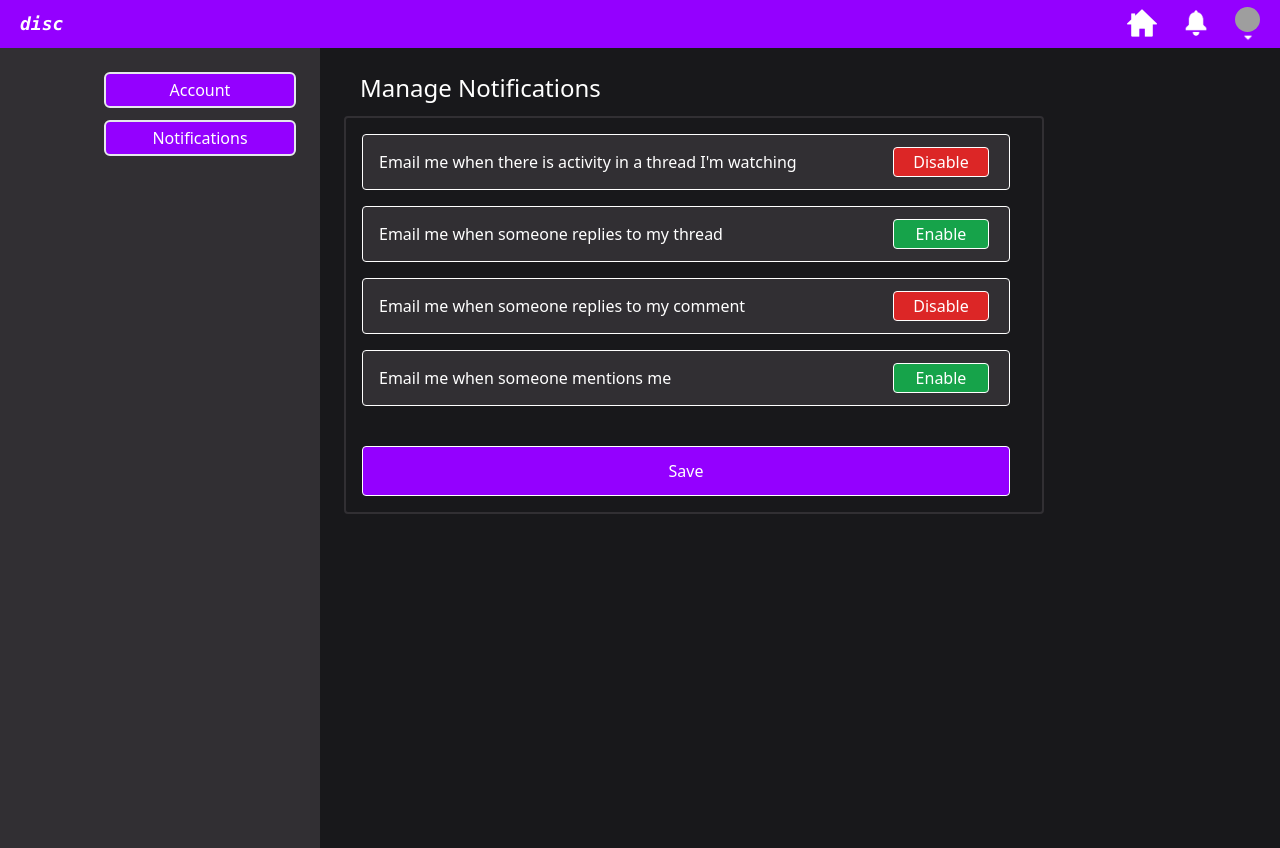
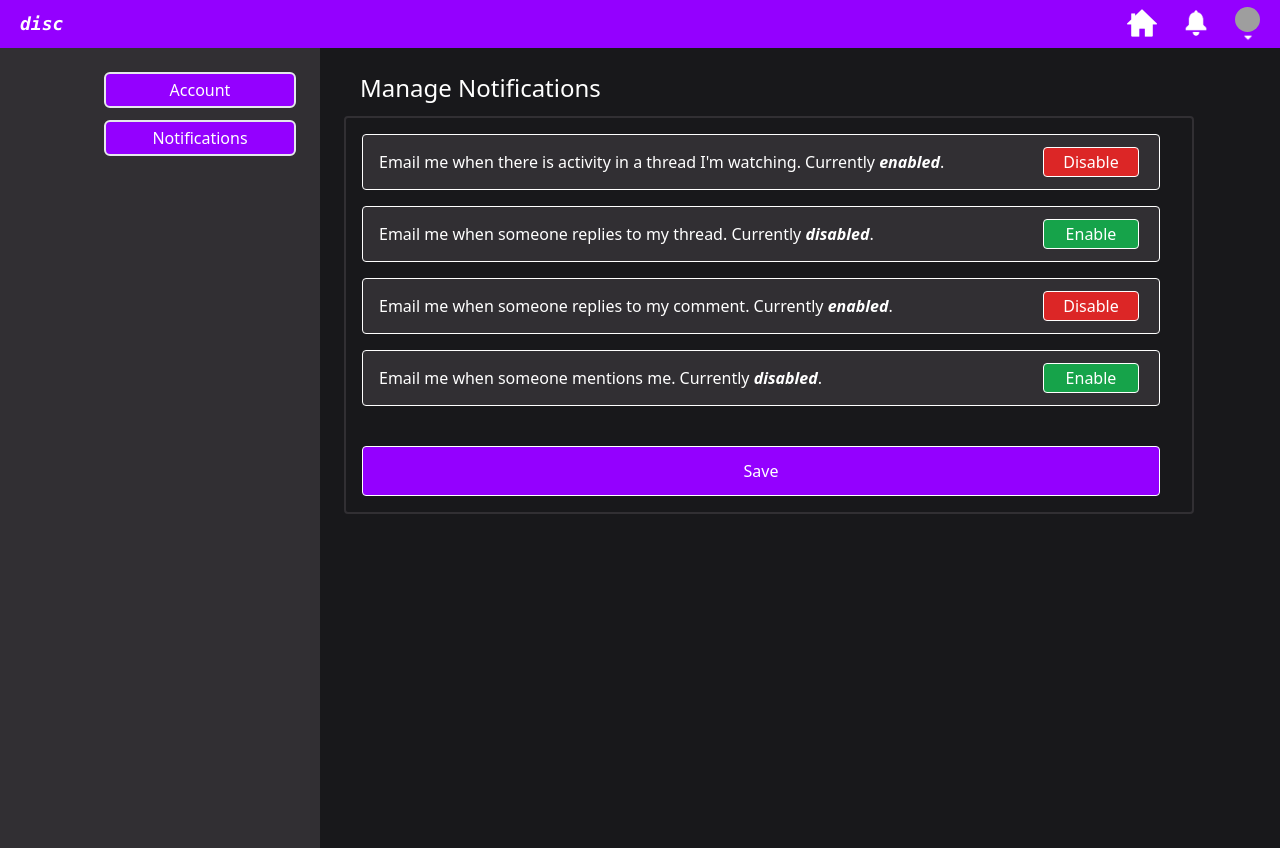
Before and after one commit to rjmags1/disc, a Next.js app: page /settings/notifications in a window 1280 px wide. Built offline with nearby package versions, Linux system fonts and the light colour scheme; grey boxes are pictures that could not be loaded.

Commit message:
improve ux by distinguishing between saved vs. toggled

```diff
--- a/components/settings/notifications/EmailSetting.js
+++ b/components/settings/notifications/EmailSetting.js
@@ -1,12 +1,12 @@
 import SettingToggler from './SettingToggler'
 
-function EmailSetting({ label, status, handleChange }) {
+function EmailSetting({ label, status, dStatus, handleChange }) {
     return (
         <div data-testid="notifications-setting-container"
             className="flex justify-between items-center border border-white
                 rounded bg-light-gray px-4 py-3 mb-4">
-            <h4>{ label }</h4>
-            <SettingToggler isOn={ status } handleClick={ handleChange } />
+            <h4>{ label }. Currently <em><strong>{ status ? "enabled" : "disabled" }</strong></em>.</h4>
+            <SettingToggler isOn={ dStatus } handleClick={ handleChange } />
         </div>
     )
 }
--- a/components/settings/notifications/NotificationsMenu.js
+++ b/components/settings/notifications/NotificationsMenu.js
@@ -3,10 +3,16 @@ import { useEffect, useState } from 'react'
 import EmailSetting from './EmailSetting'
 
 function NotificationsMenu() {
-    const [watchedThreadActivity, setWatchedThreadActivity] = useState(false)
-    const [myThreadReply, setMyThreadReply] = useState(false)
-    const [myCommentReply, setMyCommentReply] = useState(false)
+    const [threadActivity, setThreadActivity] = useState(false)
+    const [threadReply, setThreadReply] = useState(false)
+    const [commentReply, setCommentReply] = useState(false)
     const [mention, setMention] = useState(false)
+
+    const [dThreadActivity, setDThreadActivity] = useState(false)
+    const [dThreadReply, setDThreadReply] = useState(false)
+    const [dCommentReply, setDCommentReply] = useState(false)
+    const [dMention, setDMention] = useState(false)
+
     const [showSavedAlert, setShowSavedAlert] = useState(false)
     const [showSaveFailedAlert, setSaveFailedAlert] = useState(false)
 
@@ -25,10 +31,15 @@ function NotificationsMenu() {
             myCommentReply,
             mention } = fetched
 
-        setWatchedThreadActivity(watchedThreadActivity)
-        setMyThreadReply(myThreadReply)
-        setMyCommentReply(myCommentReply)
+        setThreadActivity(watchedThreadActivity)
+        setThreadReply(myThreadReply)
+        setCommentReply(myCommentReply)
         setMention(mention)
+
+        setDThreadActivity(watchedThreadActivity)
+        setDThreadReply(myThreadReply)
+        setDCommentReply(myCommentReply)
+        setDMention(mention)
     }, [])
 
     const alertSaveSuccess = function() {
@@ -45,7 +56,12 @@ function NotificationsMenu() {
         // collect settings
         // api call to write new settings to database
 
-        // if api call failed alertSaveFailed()
+        // if api call failed alertSaveFailed() and return. otherwise:
+        setThreadActivity(dThreadActivity)
+        setCommentReply(dCommentReply)
+        setMention(dMention)
+        setThreadReply(dThreadReply)
+
         alertSaveSuccess()
     }
 
@@ -53,23 +69,27 @@ function NotificationsMenu() {
         <div data-testid="notifications-menu-container"
             className="bg-zinc-900 text-white h-full p-6 flex-auto w-3/4">
             <h2 className="text-2xl mb-3 ml-4">Manage Notifications</h2>
-            <div className="min-w-max w-[700px] border-2 border-light-gray rounded p-4 pr-8">
+            <div className="min-w-max w-[850px] border-2 border-light-gray rounded p-4 pr-8">
                 <EmailSetting
                     label="Email me when there is activity in a thread I'm watching"
-                    status={ watchedThreadActivity }
-                    handleChange={ () => setWatchedThreadActivity(!watchedThreadActivity) } />
+                    status={ threadActivity }
+                    dStatus={ dThreadActivity }
+                    handleChange={ () => setDThreadActivity(!dThreadActivity) } />
                 <EmailSetting
                     label="Email me when someone replies to my thread"
-                    status={ myThreadReply }
-                    handleChange={ () => setMyThreadReply(!myThreadReply) } />
+                    status={ threadReply }
+                    dStatus={ dThreadReply }
+                    handleChange={ () => setDThreadReply(!dThreadReply) } />
                 <EmailSetting
                     label="Email me when someone replies to my comment"
-                    status={ myCommentReply }
-                    handleChange={ () => setMyCommentReply(!myCommentReply) } />
+                    status={ commentReply }
+                    dStatus={ dCommentReply }
+                    handleChange={ () => setDCommentReply(!dCommentReply) } />
                 <EmailSetting
                     label="Email me when someone mentions me"
                     status={ mention }
-                    handleChange={ () => setMention(!mention) } />
+                    dStatus={ dMention }
+                    handleChange={ () => setDMention(!dMention) } />
                 <button onClick={ handleSave }
                     className="border border-white rounded bg-purple py-3 w-full
                         mt-6 hover:bg-violet-800">
```
Also changed, not shown: 2 other files (tests, documents, lock files or other folders).
